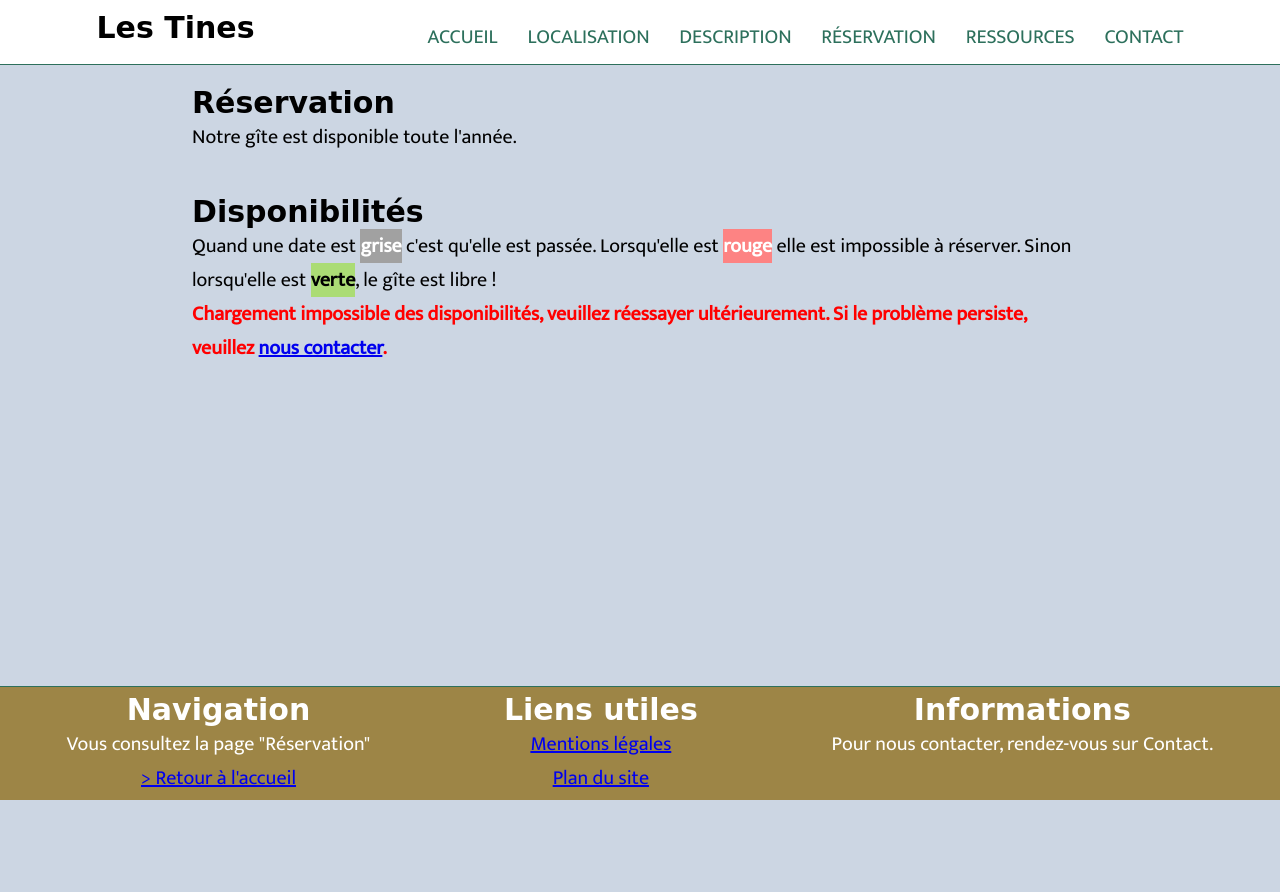
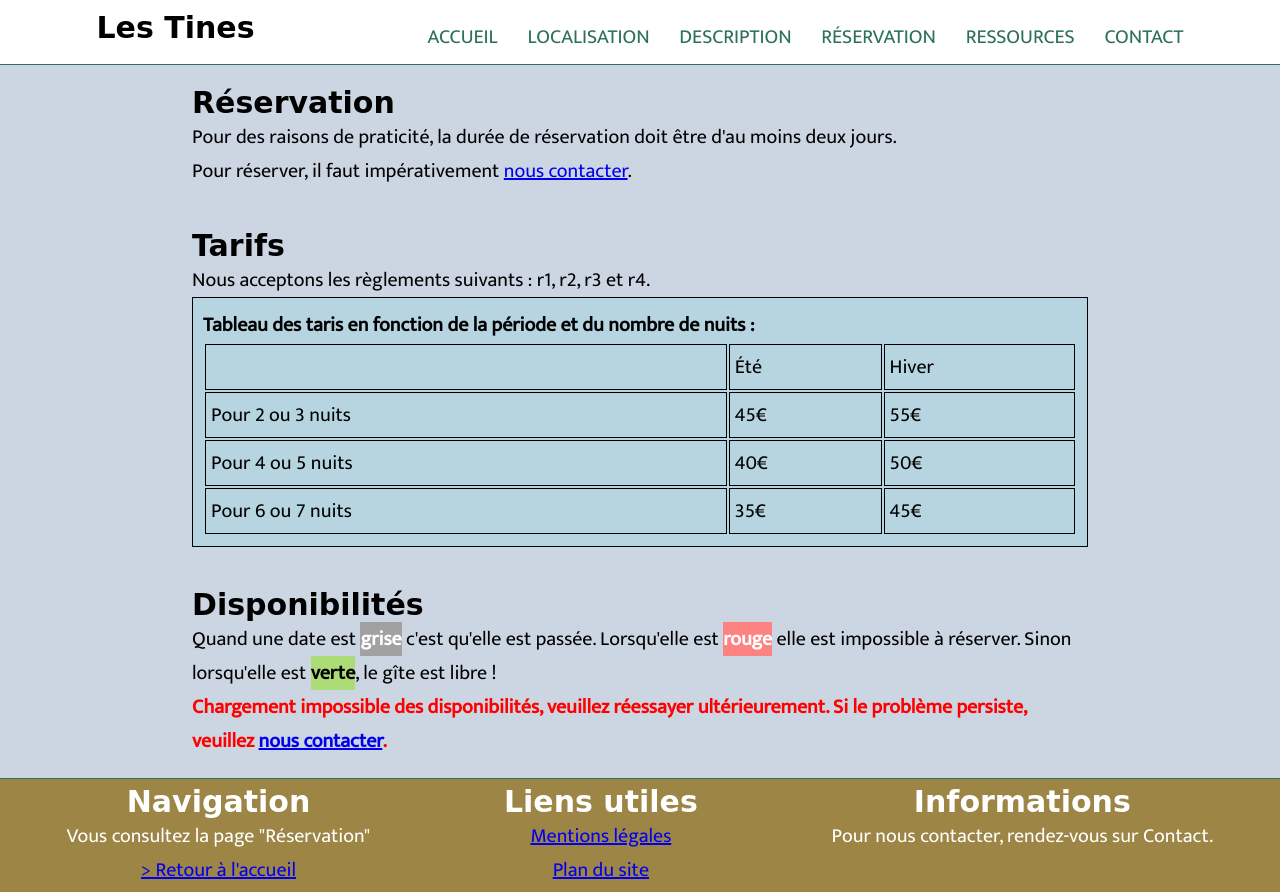
Before and after one commit to GiteLesTines/gitelestines.github.io, a plain HTML site: page reservation/index.html in a window 1280 px wide. Before the commit the page ends 800 px from the top, so only its background shows below. Drawn offline with Linux system fonts and the light colour scheme; no server answers; a web font is replaced by a local one.

Commit message:
Finished reservation, start description

```diff
--- a/assets/css/pricing.css
+++ b/assets/css/pricing.css
@@ -1,6 +1,6 @@
 .pricing-table {
     padding: 10px;
-    background-color: #c0fff6;
+    background-color: #b7d5e1;
     border: 1px solid black;
 }
 
--- a/assets/js/pages/indexPage.js
+++ b/assets/js/pages/indexPage.js
@@ -3,7 +3,6 @@ onLoaded.push(() => document.querySelector(".home-background").style.display = "
 window.addEventListener("load", async () => {
     new Page(document.title, document.body.innerHTML).build()
 
-
-    //const news = await News.generate()
-    //news.createIndexElements(document.querySelector(".news"))
+    const news = await News.generate()
+    news.createIndexElements(document.querySelector(".news"))
 })
--- a/reservation/index.html
+++ b/reservation/index.html
@@ -5,6 +5,7 @@
     <title>Réservation</title>
     <link rel="icon" href="../favicon.ico?">
     <link rel="stylesheet" href="../assets/css/base.css">
+    <link rel="stylesheet" href="../assets/css/pricing.css">
     <link rel="stylesheet" href="../assets/css/calendars.css">
     <script src="../assets/js/page.js"></script>
     <script src="../assets/js/pages/staticPage.js"></script>
@@ -16,7 +17,37 @@
 <body>
 <section>
     <h1>Réservation</h1>
-    <p>Notre gîte est disponible toute l'année.</p>
+    <p>Pour des raisons de praticité, la durée de réservation doit être d'au moins deux jours.</p>
+    <p>Pour réserver, il faut impérativement <a href="/contact">nous contacter</a>.</p>
+</section>
+<section>
+    <h1>Tarifs</h1>
+    <p>Nous acceptons les règlements suivants : r1, r2, r3 et r4.</p>
+    <div class="pricing-table">
+        <h4>Tableau des taris en fonction de la période et du nombre de nuits :</h4>
+        <table>
+            <tr>
+                <td></td>
+                <td>Été</td>
+                <td>Hiver</td>
+            </tr>
+            <tr>
+                <td>Pour 2 ou 3 nuits</td>
+                <td>45€</td>
+                <td>55€</td>
+            </tr>
+            <tr>
+                <td>Pour 4 ou 5 nuits</td>
+                <td>40€</td>
+                <td>50€</td>
+            </tr>
+            <tr>
+                <td>Pour 6 ou 7 nuits</td>
+                <td>35€</td>
+                <td>45€</td>
+            </tr>
+        </table>
+    </div>
 
 </section>
 <section>
```
Also changed, not shown: assets/css/pictureViewer.css (+14 -0 lines), description/index.html (added, +31 -0 lines), index.html (+4 -1 lines).
